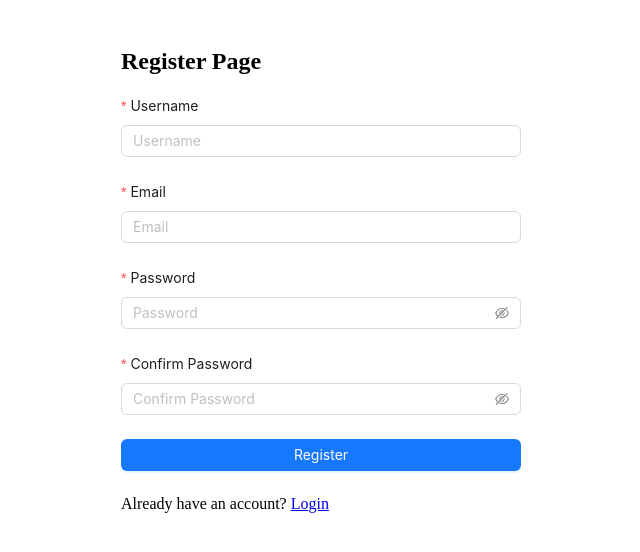
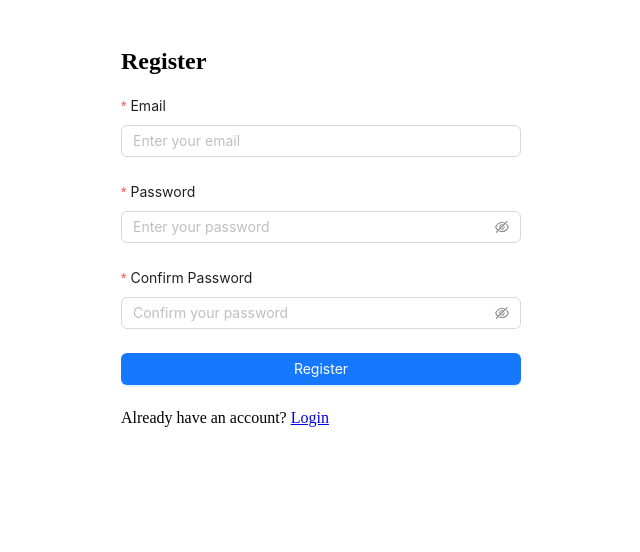
Before and after one commit to zeezaglobal/prescription_front, a React (Vite) app: page /register in a window 1280 px wide. Shown: the top 552 px of the page, without its empty margins (319-959 px from the left). Built offline with nearby package versions, Linux system fonts and the light colour scheme.

Commit message:
Implement clean register page with email, password, confirm password

```diff
--- a/src/pages/Register.jsx
+++ b/src/pages/Register.jsx
@@ -1,5 +1,5 @@
+import { useState } from 'react';
 import { Link } from 'react-router-dom';
-import { useState } from 'react';
 import { Form, Input, Button, Alert } from 'antd';
 import axios from 'axios';
 
@@ -9,65 +9,58 @@ function Register() {
 
   const onFinish = async (values) => {
     try {
-        console.log('Posting to /auth/register with data:', {
-            username: values.username,
-            email: values.email,
-            contact_number: values.phone,
-            password: values.password,
-          });
-      const response = await axios.post('http://localhost:8080/auth/register', {
-        username: values.username,
-        email: values.email,
-        contact_number: values.phone,
-        password: values.password,
+      const { email, password } = values;
+
+      const response = await axios.post('http://147.93.114.66:9090/auth/register', {
+        email,
+        password,
       });
 
       setMessage('Registration successful! Please log in.');
       setMessageType('success');
     } catch (error) {
-      setMessage(error.response?.data?.message || 'Registration failed. Please try again.');
+      setMessage(
+        error.response?.data?.message || 'Registration failed. Please try again.'
+      );
       setMessageType('error');
     }
   };
 
   return (
     <div style={{ maxWidth: '400px', margin: '0 auto', padding: '20px' }}>
-      <h2>Register Page</h2>
+      <h2>Register</h2>
 
-      {message && <Alert message={message} type={messageType} showIcon style={{ marginBottom: '15px' }} />}
+      {message && (
+        <Alert
+          message={message}
+          type={messageType}
+          showIcon
+          style={{ marginBottom: '16px' }}
+        />
+      )}
 
-      <Form
-        name="register"
-        onFinish={onFinish}
-        initialValues={{ remember: true }}
-        layout="vertical"
-      >
-        <Form.Item
-          name="username"
-          label="Username"
-          rules={[{ required: true, message: 'Please input your username!' }]}
-        >
-          <Input placeholder="Username" />
-        </Form.Item>
-
+      <Form layout="vertical" name="register" onFinish={onFinish}>
         <Form.Item
           name="email"
           label="Email"
           rules={[
             { required: true, message: 'Please input your email!' },
-            { type: 'email', message: 'The input is not valid E-mail!' },
+            { type: 'email', message: 'Please enter a valid email!' },
           ]}
         >
-          <Input type="email" placeholder="Email" />
+          <Input placeholder="Enter your email" />
         </Form.Item>
-
 
         <Form.Item
           name="password"
           label="Password"
-          rules={[{ required: true, message: 'Please input your password!' }]}
+          rules={[
+            { required: true, message: 'Please input your password!' },
+            { min: 6, message: 'Password must be at least 6 characters.' },
+          ]}
+          hasFeedback
         >
-          <Input.Password placeholder="Password" />
+          <Input.Password placeholder="Enter your password" />
         </Form.Item>
 
         <Form.Item
@@ -82,12 +75,14 @@ function Register() {
                 if (!value || getFieldValue('password') === value) {
                   return Promise.resolve();
                 }
-                return Promise.reject(new Error('The two passwords do not match!'));
+                return Promise.reject(
+                  new Error('The two passwords do not match!')
+                );
               },
             }),
           ]}
         >
-          <Input.Password placeholder="Confirm Password" />
+          <Input.Password placeholder="Confirm your password" />
         </Form.Item>
 
         <Form.Item>
@@ -97,7 +92,7 @@ function Register() {
         </Form.Item>
       </Form>
 
-      <p>
+      <p style={{ marginTop: '16px' }}>
         Already have an account? <Link to="/login">Login</Link>
       </p>
     </div>
```
